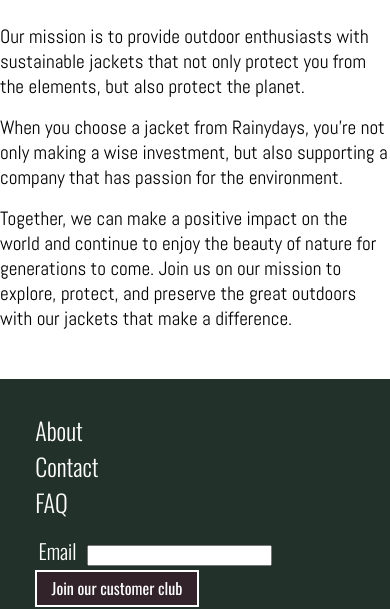
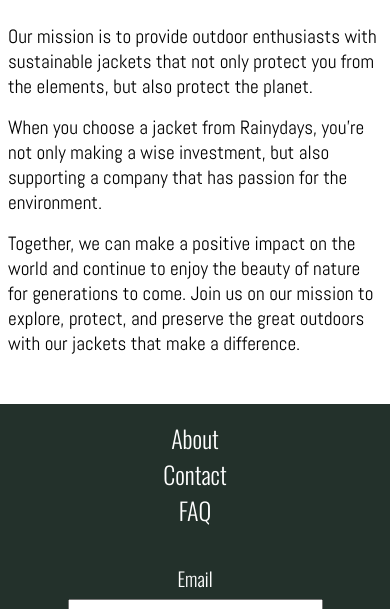
Before and after one commit to NoroffFEU/html-css-course-assignment-Maribsorensen, a plain HTML site: page about.html in a window 390 px wide. Shown: the part 759-1368 px from the top of the page. Drawn offline with nearby package versions, Linux system fonts and the light colour scheme.

Commit message:
feedback changes

```diff
--- a/about.html
+++ b/about.html
@@ -30,7 +30,7 @@
     <main>
      <section class="about-group-1">
         <img class="about-group-img" src="assets/images/about-group.png" alt="Picture of the group behind Rainydays">
-        <h3>Who are we?</h3>
+        <h3 class="about-header">Who are we?</h3>
         <p class="about-info-1">We are behind Rainydays, a diverse group of individuals who came together to create a company
          that aligns with their shared values and love for the great outdoors.</p>
        <p class="about-info-1">By pushing the industry comfort zone in terms of sustainability, innovation,
@@ -47,13 +47,11 @@
       </section>
     </main>
     <footer>
-      <nav class="footer-nav">
-        <ul>
-          <li><a href="about.html">About</a></li>
-          <li><a href="contact.html">Contact</a></li>
-          <li><a href="temp.html">FAQ</a></li>
-        </ul>
-      </nav>
+      <div class="footer-nav">
+        <a href="about.html">About</a>
+        <a href="contact.html">Contact</a>
+        <a href="temp.html">FAQ</a>
+      </div>
       <form class="footer-form">
         <label for="subscribe" class="footer-form-attributes">Email</label>
         <input type="email" id="subscribe" name="subscribe"  class="footer-form-attributes" required>
--- a/src/css/styles.css
+++ b/src/css/styles.css
@@ -77,12 +77,12 @@ nav a:hover {
   .hamburger-icon {
     display: none;
   }
-  .header-nav li {
-    display: inline-block;
+}
+@media (max-width: 701px) {
+  nav a {
+    padding: 0.2rem 0.6rem;
   }
-
 }
-
 
 
 /*-----main-----*/
@@ -120,14 +120,11 @@ h4, h5 {
   background-color: #312329;
   color: #FFF;
   font-family: 'Oswald', sans-serif;
-  font-size: 1rem;
+  font-size: 1.3rem;
   font-weight: 400;
   border-style: solid;
   border-color: #FFF;
-  padding-top: 0.3rem;
-  padding-bottom: 0.3rem;
-  padding-left: 0.9rem;
-  padding-right: 0.9rem;
+  padding: 0.4rem 1rem;
   cursor: pointer;
   display: block;
   position: absolute;
@@ -331,7 +328,7 @@ h3 {
 .choose-title {
   clear: both;
 }
-@media (max-width: 701px) {
+@media (max-width: 880px) {
   .about-group-img {
     float: none;
     padding: 0;
@@ -342,7 +339,10 @@ h3 {
     float: none;
     margin: 0 auto;
     max-width: 40ch;
-    padding-bottom: 1rem;
+    padding: 0rem 0.5rem 1rem 0.5rem;
+  }
+  .about-header, .choose-title {
+    text-align: center;
   }
 }
 
@@ -392,11 +392,14 @@ h3 {
   left: 50%;
   transform: translate(-50%, -50%)
 }
+input {
+  font-size: 1.2rem;
+}
 @media (max-width: 701px) {
   .contact-info-1 {
     margin: 0 auto;
     max-width: 40ch;
-    padding-bottom: 1rem;
+    padding: 0rem 0.5rem 1rem 0.5rem;
   }
   .form-box {
     max-width: 100%;
@@ -404,11 +407,19 @@ h3 {
   }
 }
 
-
+/*-----temporary page-----*/
 .temp-info {
   font-family: 'Abel', sans-serif;
   font-size: 1.5rem;
 }
+@media (max-width: 701px) {
+  .temp-info {
+    margin: 0 auto;
+    max-width: 40ch;
+    padding: 0rem 0.5rem 1rem 0.5rem;
+  }
+}
+
 /*-----footer-----*/
 footer {
   width: 100%;
@@ -418,20 +429,24 @@ footer {
   align-items: center;
   padding: 1rem;
 }
-.footer-nav li {
-  display: block;
-}
+
 .footer-nav a {
   text-decoration: none;
+  display: flex;
+  flex-direction: column;
+  padding-left: 0;
+  margin-left: 1rem;
+  font-family: 'Oswald', sans-serif;
+  color: #FFF;
+  font-weight: 300;
+  font-size: 1.5rem;
 }
-.footer-nav ul {
-  padding-left: 0;
-}
+
 .footer-form{
   font-family: 'Oswald', sans-serif;
   color: #FFF;
   font-weight: 300;
-  font-size: 1.3rem;
+  font-size: 1.2rem;
 }
 .footer-form-attributes {
   margin: 0.2rem;
@@ -478,11 +493,24 @@ footer {
   padding-right: 0.9rem;
   cursor: pointer;
 }
-@media (max-width: 701px) {
+@media (max-width: 840px) {
   footer {
     flex-wrap: wrap;
+    flex-direction: column;
+    align-items: center;
+  }
+  .footer-nav {
+    margin-bottom: 2rem;
+  }
+  .footer-nav a {
+    margin-left: 0;
+    text-align: center;
   }
   .footer-form {
-    padding-left: 1.2rem;
+    display: flex;
+    flex-wrap: wrap;
+    flex-direction: column;
+    text-align: center;
+    margin-bottom: 2rem;
   }
 }
```
Also changed, not shown: contact.html (+5 -7 lines), index.html (+5 -7 lines), shop.html (+5 -7 lines), temp.html (+6 -7 lines).
